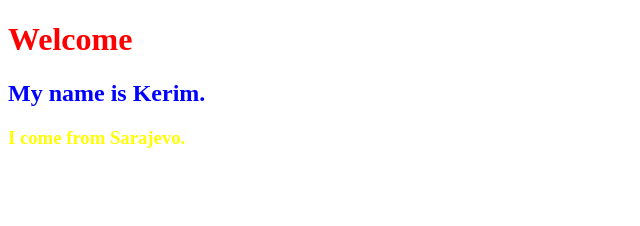
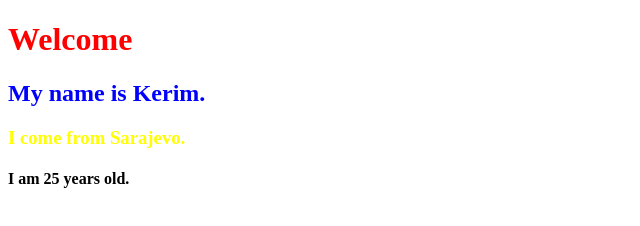
Before and after one commit to kimamovic21/github-desktop-vjezba, a plain HTML site: page index.html in a window 1280 px wide. Shown: the whole page, without its empty margins (0-640 px from the left). Drawn offline with Linux system fonts and the light colour scheme.

Commit message:
izmjene 3
izmjene

```diff
--- a/index.html
+++ b/index.html
@@ -11,5 +11,6 @@
     <h1>Welcome</h1>
     <h2>My name is Kerim.</h2>
     <h3>I come from Sarajevo.</h3>
+    <h4>I am 25 years old.</h4>
 </body>
 </html>
```
